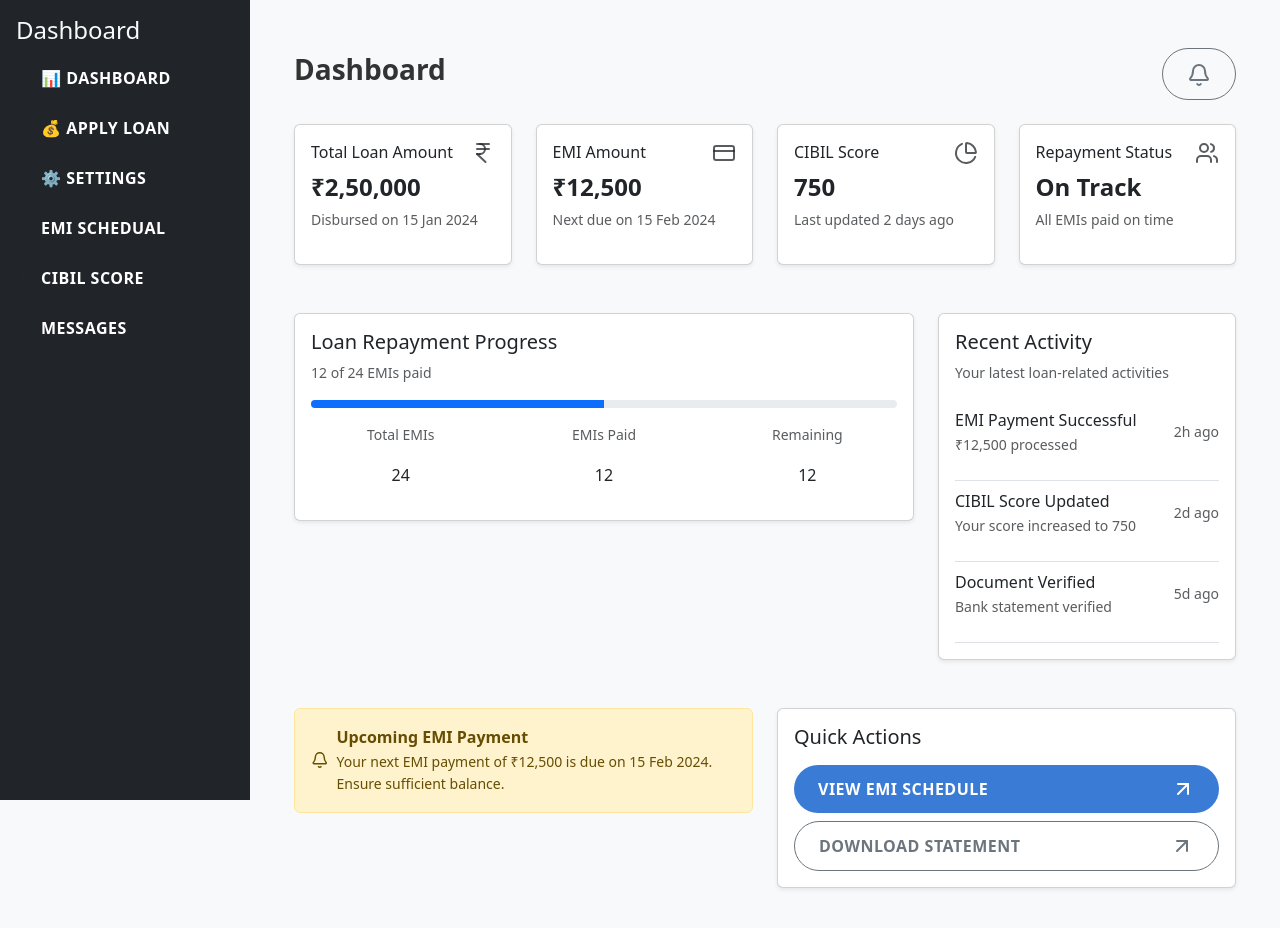
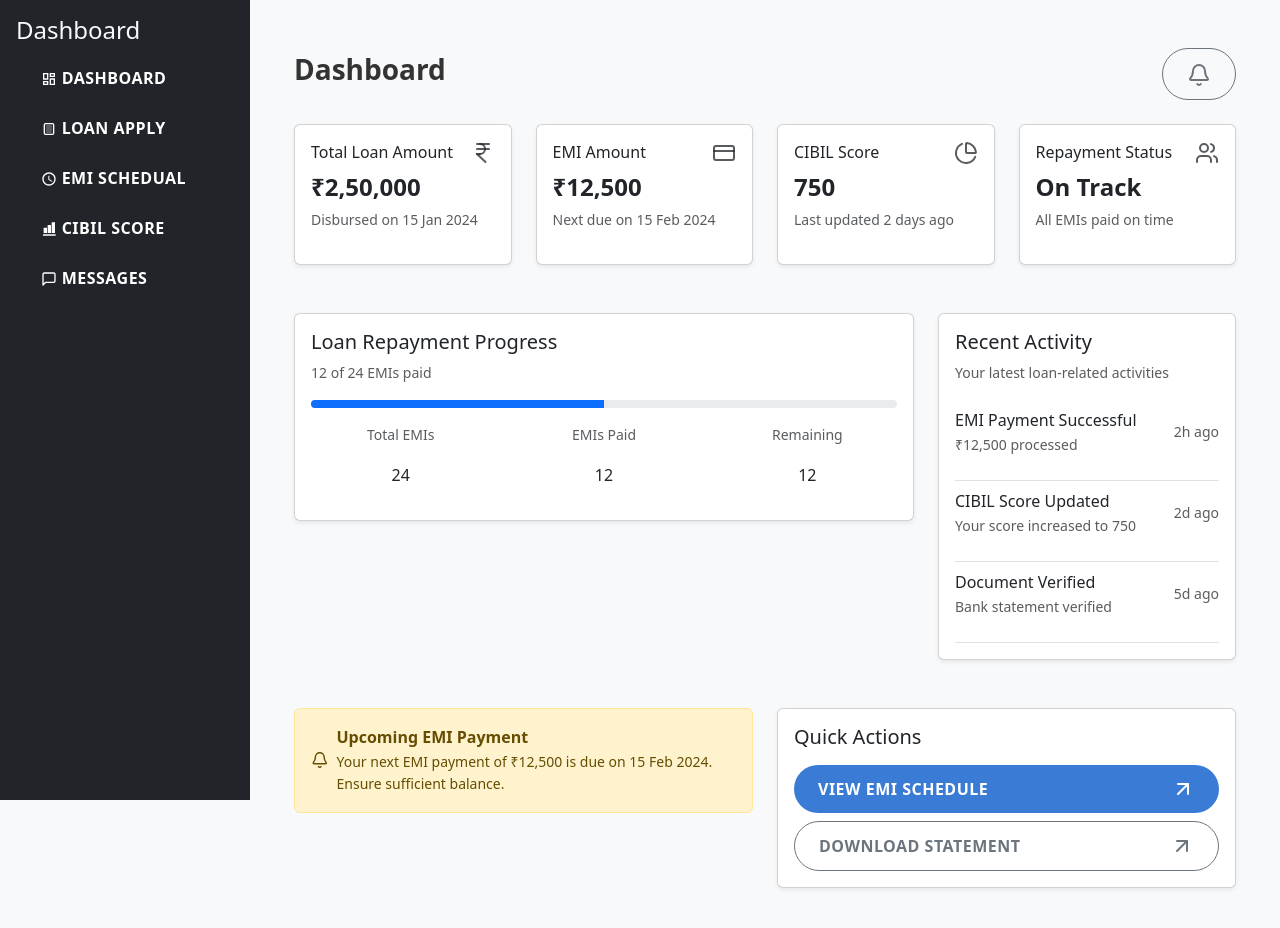
Before and after one commit to rohitpagi33/Oddo-X-Charusat-Hackathon-2025, a React (Create React App) app in the folder frontend/: page /dashboard_user in a window 1280 px wide. Shown: the top 928 px of the page. Built offline with nearby package versions, Linux system fonts and the light colour scheme; no server answers.

Commit message:
Enhance Sidebar component with react-icons for improved visual clarity and user experience

```diff
--- a/frontend/src/components/Dashboard/Sidebar.jsx
+++ b/frontend/src/components/Dashboard/Sidebar.jsx
@@ -1,4 +1,11 @@
+import { RiNumbersFill } from "react-icons/ri";
+import { MdSchedule } from "react-icons/md";
 import React from "react";
+import { MdOutlineDashboard } from "react-icons/md";
+import { TiDocumentText } from "react-icons/ti";
+import { FiMessageSquare } from "react-icons/fi";
+import { IoDocumentTextOutline } from "react-icons/io";
+import { CiSettings } from "react-icons/ci";
 
 const Sidebar = ({ setActiveComponent }) => {
   return (
@@ -10,7 +17,8 @@ const Sidebar = ({ setActiveComponent }) => {
             className="btn btn-dark w-100 text-start"
             onClick={() => setActiveComponent("dashboard")}
           >
-            📊 Dashboard
+                         <MdOutlineDashboard />  Dashboard
+
           </button>
         </li>
         <li>
@@ -18,23 +26,23 @@ const Sidebar = ({ setActiveComponent }) => {
             className="btn btn-dark w-100 text-start"
             onClick={() => setActiveComponent("apply_loan")}
           >
-            💰 Apply Loan
+           <TiDocumentText />  Loan Apply
           </button>
         </li>
-        <li>
+        {/* <li>
           <button
             className="btn btn-dark w-100 text-start"
             onClick={() => setActiveComponent("settings")}
           >
             ⚙️ Settings
           </button>
-        </li>
+        </li> */}
         <li>
           <button
             className="btn btn-dark w-100 text-start"
             onClick={() => setActiveComponent("emi")}
           >
-            EMI Schedual
+            <MdSchedule /> EMI Schedual
           </button>
         </li>
         <li>
@@ -42,7 +50,7 @@ const Sidebar = ({ setActiveComponent }) => {
             className="btn btn-dark w-100 text-start"
             onClick={() => setActiveComponent("cibil")}
           >
-            CIBIL Score
+           <RiNumbersFill /> CIBIL Score
           </button>
         </li>
         <li>
@@ -50,7 +58,7 @@ const Sidebar = ({ setActiveComponent }) => {
             className="btn btn-dark w-100 text-start"
             onClick={() => setActiveComponent("messages")}
           >
-            Messages
+             <FiMessageSquare />  Messages
           </button>
         </li>
       </ul>
```
